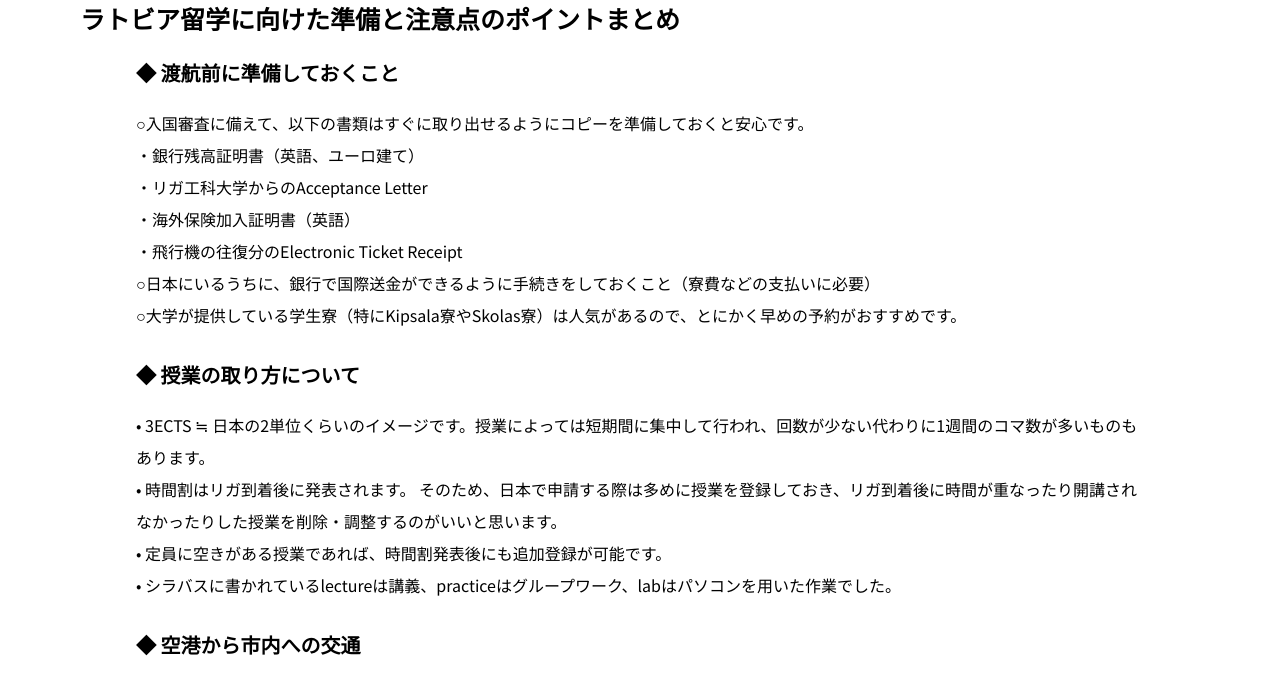
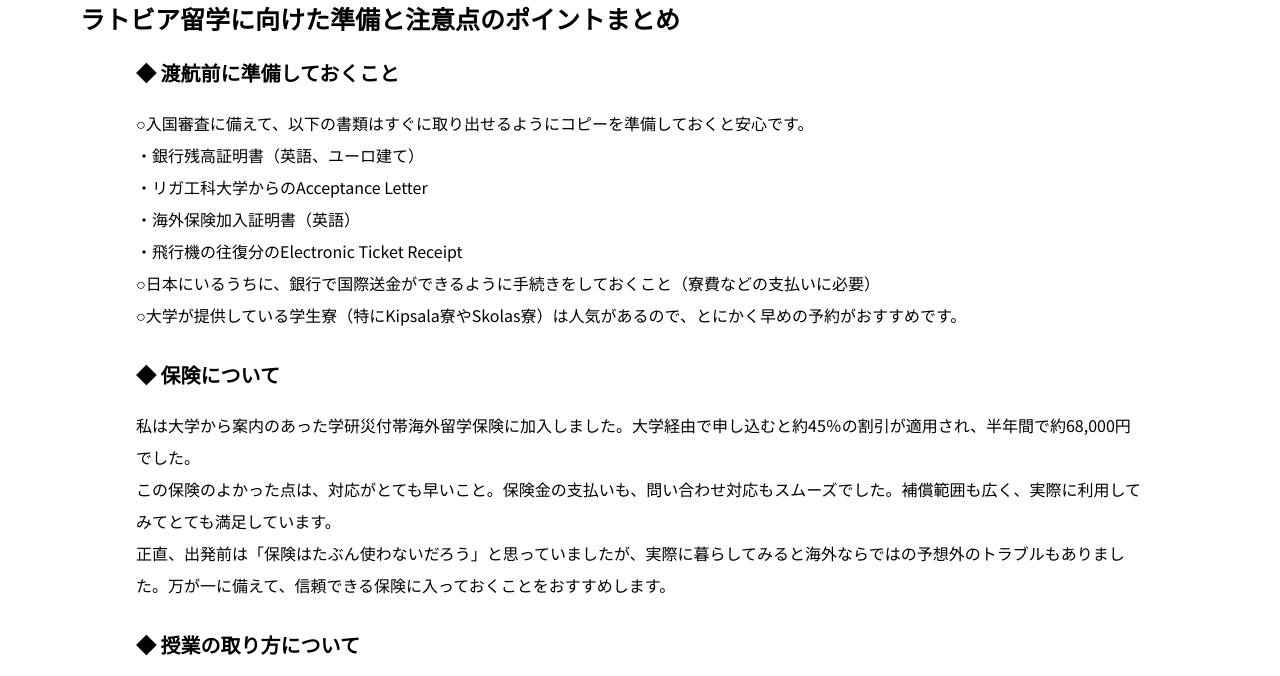
Before and after one commit to cocoberet-lv/summary, a plain HTML site: page index.html in a window 1280 px wide. Shown: the part 99-775 px from the top of the page. Drawn offline with Linux system fonts and the light colour scheme; some packages are replaced by stand-ins of ours; a web font is replaced by a local one.

Commit message:
Update index.html

```diff
--- a/index.html
+++ b/index.html
@@ -58,6 +58,12 @@
                         ○大学が提供している学生寮（特にKipsala寮やSkolas寮）は人気があるので、とにかく早めの予約がおすすめです。<br><br>
 
                     </p>
+                   <h3> ◆ 保険について</h3>
+                     <p class="text">
+私は大学から案内のあった学研災付帯海外留学保険に加入しました。大学経由で申し込むと約45％の割引が適用され、半年間で約68,000円でした。<br>
+この保険のよかった点は、対応がとても早いこと。保険金の支払いも、問い合わせ対応もスムーズでした。補償範囲も広く、実際に利用してみてとても満足しています。<br>
+正直、出発前は「保険はたぶん使わないだろう」と思っていましたが、実際に暮らしてみると海外ならではの予想外のトラブルもありました。万が一に備えて、信頼できる保険に入っておくことをおすすめします。<br><br> </p>
+
                     <h3>◆ 授業の取り方について</h3>
                     <p class="text">
                         • 3ECTS ≒ 日本の2単位くらいのイメージです。授業によっては短期間に集中して行われ、回数が少ない代わりに1週間のコマ数が多いものもあります。<br>
```
